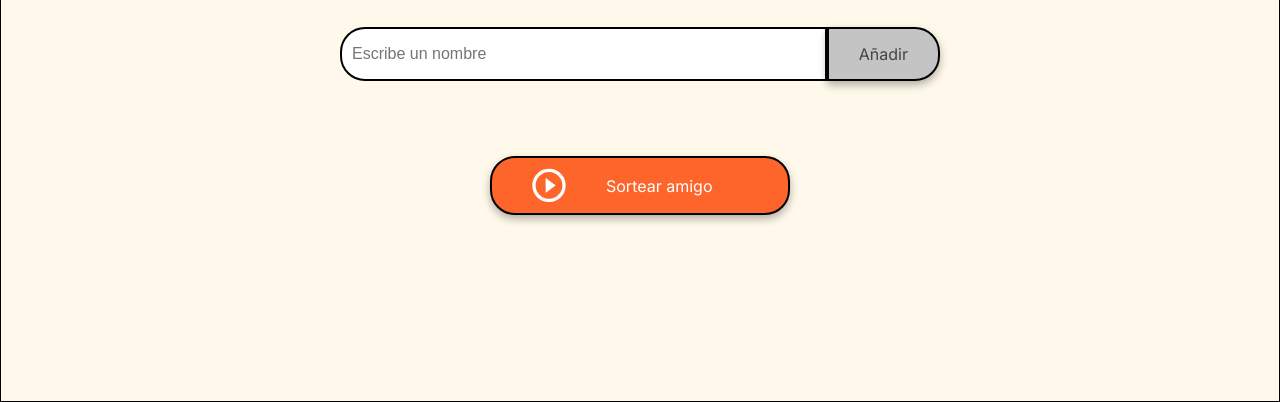
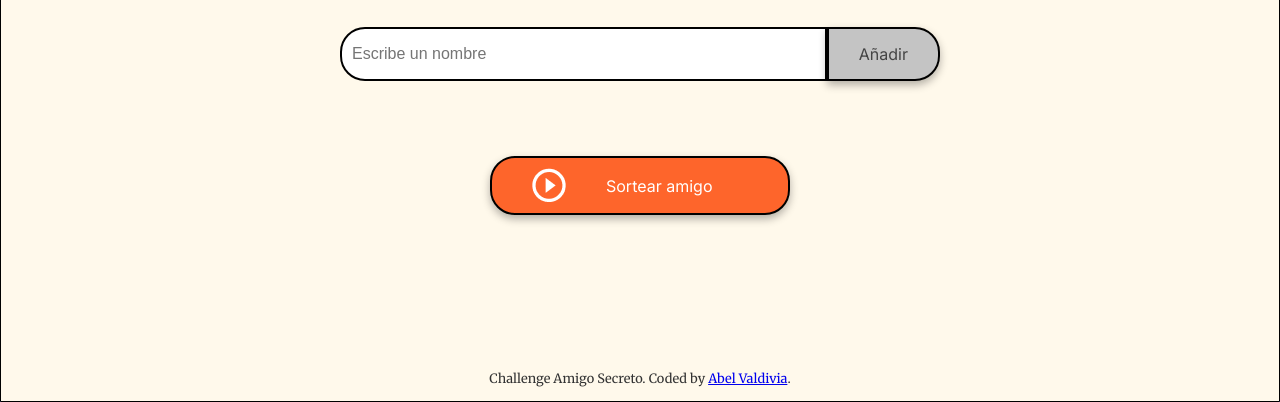
Before and after one commit to vdabel/challenge-amigo-secreto, a plain HTML site: page index.html in a window 1280 px wide. Shown: the part 398-800 px from the top of the page. Drawn offline with Linux system fonts and the light colour scheme.

Commit message:
Actualizacion index.html y style.css

```diff
--- a/index.html
+++ b/index.html
@@ -1,12 +1,15 @@
 <!DOCTYPE html>
 <html lang="es">
+
 <head>
     <meta charset="UTF-8">
     <meta name="viewport" content="width=device-width, initial-scale=1.0">
     <link rel="stylesheet" href="style.css">
     <link rel="preconnect" href="https://fonts.googleapis.com">
     <link rel="preconnect" href="https://fonts.gstatic.com" crossorigin>
-    <link href="https://fonts.googleapis.com/css2?family=Inter:wght@100;400;700;900&family=Merriweather:ital,wght@0,300;0,400;0,700;0,900;1,300;1,400;1,700;1,900&display=swap" rel="stylesheet">
+    <link
+        href="https://fonts.googleapis.com/css2?family=Inter:wght@100;400;700;900&family=Merriweather:ital,wght@0,300;0,400;0,700;0,900;1,300;1,400;1,700;1,900&display=swap"
+        rel="stylesheet">
     <title>Amigo Secreto</title>
 </head>
 
@@ -35,7 +38,11 @@
             </div>
         </section>
     </main>
-
+    <footer class="attribution">
+        Challenge Amigo Secreto.
+        Coded by <a href="https://www.linkedin.com/in/e-valdivia/" target="_blank">Abel Valdivia</a>.
+    </footer>
     <script src="app.js" defer></script>
 </body>
+
 </html>
--- a/style.css
+++ b/style.css
@@ -160,3 +160,15 @@ ul {
 .button-draw:hover {
     background-color: var(--color-button-hover);
 }
+
+footer {
+    font-family: "Merriweather", serif;
+    position: absolute;
+    bottom: 0;
+    left: 0;
+    right: 0;
+    text-align: center;
+    font-size: 0.8rem;
+    color: #333;
+    padding: 1rem;
+}
```
